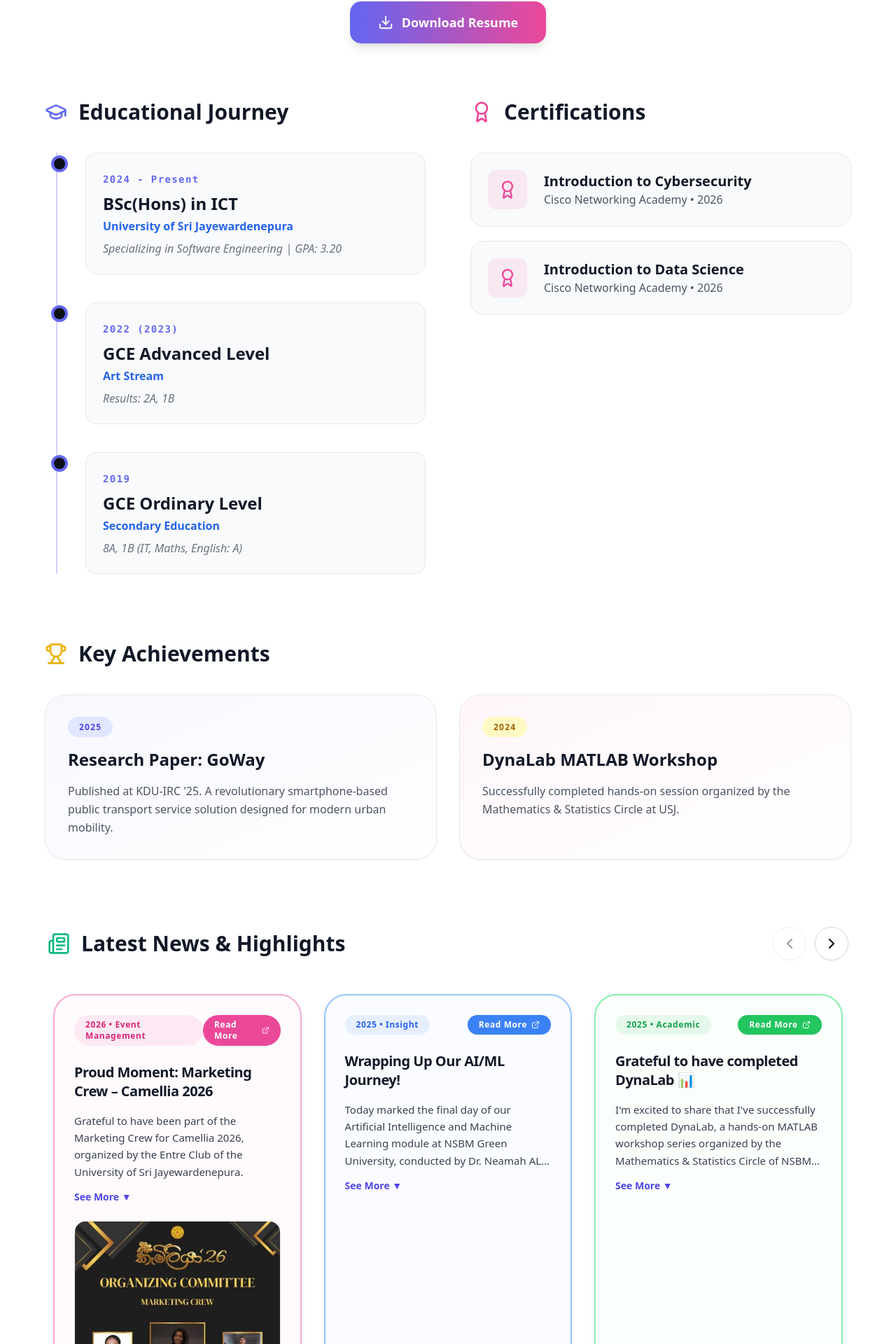
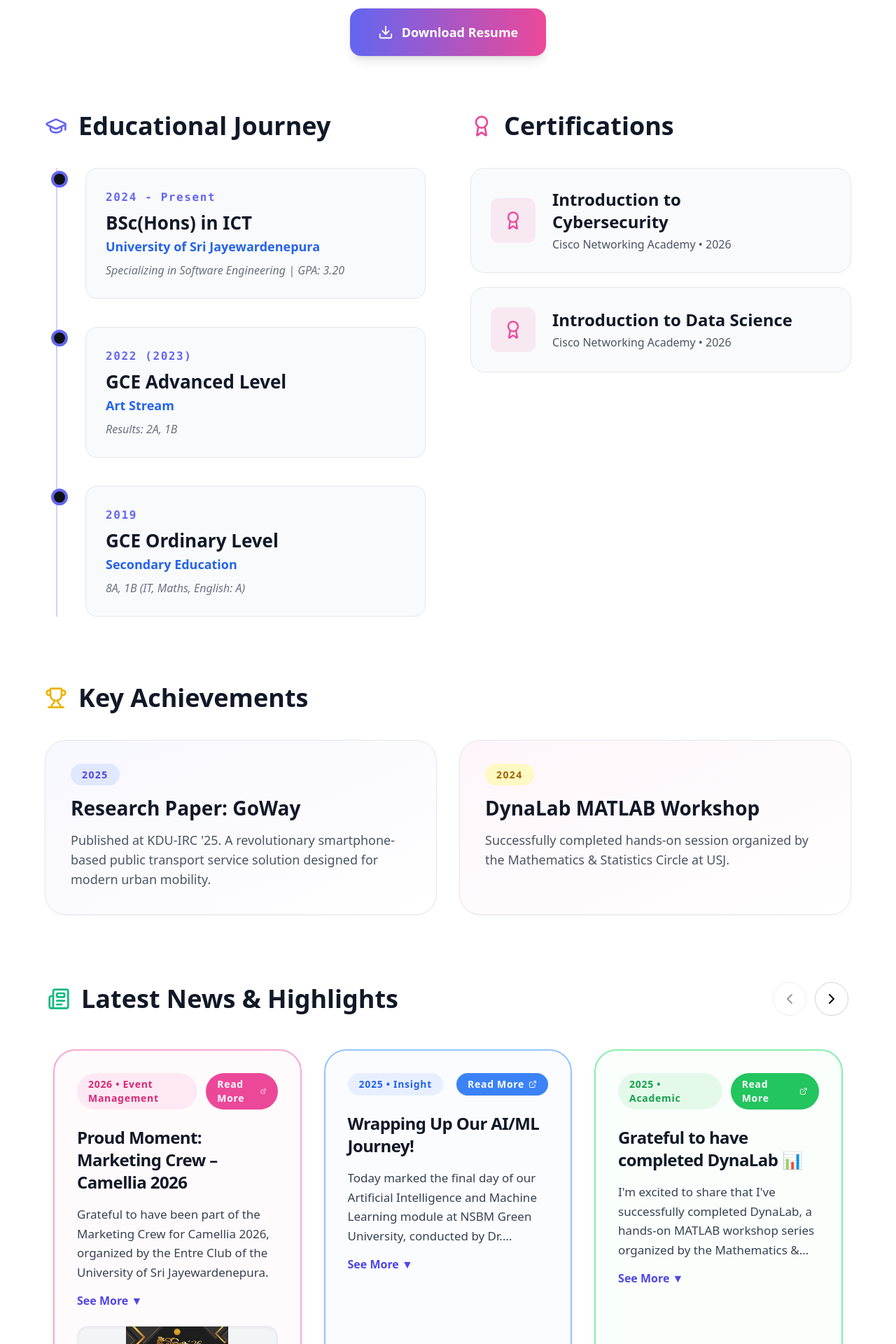
Before and after one commit to chathuni-kavindi/my-portfollio, a React (Create React App) app in the folder my-portfolio/: page /about in a window 1280 px wide. Shown: the part 374-2294 px from the top of the page at 70% size. Built offline with nearby package versions, Linux system fonts and the light colour scheme.

Commit message:
Fix mobile responsiveness, font sizes, card sizing, and wide-screen layout

```diff
--- a/my-portfolio/src/pages/About.js
+++ b/my-portfolio/src/pages/About.js
@@ -16,12 +16,12 @@ const highlightsData = [
   {
     date: "2026",
     tag: "Event Management",
-    title: "Proud Moment: Marketing Crew – Camellia 2026 ",
+    title: "Proud Moment: Marketing Crew – Camellia 2026",
     description: [
       "Grateful to have been part of the Marketing Crew for Camellia 2026, organized by the Entre Club of the University of Sri Jayewardenepura.",
       "Held on 18th March 2026 at the university premises, this event was more than just a celebration—it was a true reflection of teamwork, creativity, and shared vision.",
-      "“More than a team, a family.” Bound by a shared vision and strengthened through every challenge, we came together to create an unforgettable experience filled with music, energy, and lasting memories.",
-      "Melodies that touch the hearts… Special thanks to everyone who supported and contributed to the success of this event."
+      "Bound by a shared vision and strengthened through every challenge, we came together to create an unforgettable experience filled with music, energy, and lasting memories.",
+      "Special thanks to everyone who supported and contributed to the success of this event."
     ],
     image: "/camellia2026.jpg",
     linkedinUrl: "https://www.linkedin.com",
@@ -37,7 +37,7 @@ const highlightsData = [
   {
     date: "2025",
     tag: "Insight",
-    title: "Wrapping Up Our AI/ML Journey! ",
+    title: "Wrapping Up Our AI/ML Journey!",
     description: [
       "Today marked the final day of our Artificial Intelligence and Machine Learning module at NSBM Green University, conducted by Dr. Neamah AL-Naffakh from the University of Plymouth, UK.",
       "It was a truly inspiring learning experience – blending global insights with hands-on AI/ML applications. As final-year Software Engineering students, this gave us a powerful technological foundation."
@@ -93,71 +93,63 @@ const highlightsData = [
   }
 ];
 
-
 const HighlightCard = ({ item }) => {
   const [isExpanded, setIsExpanded] = useState(false);
-
   return (
     <div
-      className={`${item.theme.bgLight} dark:bg-[#161b22] rounded-[32px] border-2 ${item.theme.border} ${item.theme.hoverBg} ${item.theme.hoverBorder} p-6 sm:p-7 transition-all duration-300 shadow-md flex flex-col justify-between h-full min-h-[540px] w-full md:w-[calc(50%-1rem)] lg:w-[calc(33.333%-1.34rem)] shrink-0`}
+      className={`${item.theme.bgLight} dark:bg-[#161b22] rounded-[28px] sm:rounded-[32px] border-2 ${item.theme.border} ${item.theme.hoverBg} ${item.theme.hoverBorder} p-7 sm:p-8 transition-all duration-300 shadow-md flex flex-col justify-between h-full min-h-[460px] sm:min-h-[500px] lg:min-h-[540px] w-full md:w-[calc(50%-1rem)] lg:w-[calc(33.333%-1.34rem)] shrink-0`}
     >
       <div className="flex flex-col h-full">
-
-        <div className="flex items-center justify-between mb-6">
-          <span className={`px-4 py-1.5 rounded-full text-xs font-black tracking-wider ${item.theme.badgeBg}`}>
+        <div className="flex items-center justify-between mb-6 gap-3">
+          <span className={`px-4 py-1.5 rounded-full text-xs sm:text-sm font-black tracking-wider ${item.theme.badgeBg}`}>
             {item.date} • {item.tag}
           </span>
           <a
             href={item.linkedinUrl}
             target="_blank"
             rel="noopener noreferrer"
-            className={`flex items-center gap-1.5 px-4 py-1.5 rounded-full text-white text-xs font-black tracking-wider transition-all duration-200 shadow-sm ${item.theme.btnBg} hover:scale-105`}
+            className={`flex items-center gap-1.5 px-4 py-1.5 rounded-full text-white text-xs sm:text-sm font-black tracking-wider transition-all duration-200 shadow-sm ${item.theme.btnBg} hover:scale-105`}
           >
             Read More <ExternalLink size={12} />
           </a>
         </div>
 
-
-        <h4 className="text-xl font-extrabold text-gray-900 dark:text-white mb-4 leading-snug tracking-tight">
+        <h4 className="font-display text-xl sm:text-2xl font-extrabold text-gray-900 dark:text-white mb-4 leading-snug tracking-tight">
           {item.title}
         </h4>
 
-
-        <div className="text-[15px] text-gray-700 dark:text-gray-300 space-y-3.5 leading-relaxed font-normal flex-1">
+        <div className="text-base sm:text-[17px] text-gray-700 dark:text-gray-300 space-y-3.5 leading-relaxed font-normal flex-1">
           {isExpanded ? (
             item.description.map((paragraph, pIndex) => (
               <p key={pIndex}>{paragraph}</p>
             ))
           ) : (
-
             <p className="line-clamp-3 sm:line-clamp-4">{item.description[0]}</p>
           )}
-
 
           {item.description.length > 1 || item.description[0].length > 120 ? (
             <button
               onClick={() => setIsExpanded(!isExpanded)}
-              className="text-indigo-600 dark:text-indigo-400 font-bold text-sm hover:underline block mt-2 transition-all"
+              className="text-indigo-600 dark:text-indigo-400 font-bold text-sm sm:text-base hover:underline block mt-2 transition-all"
             >
               {isExpanded ? "See Less ▲" : "See More ▼"}
             </button>
           ) : null}
         </div>
-      </div>
-
 
         {item.image && (
-        <div className="mt-6 w-full h-44 sm:h-52 rounded-2xl overflow-hidden border border-gray-200/60 dark:border-gray-700 shadow-inner shrink-0">
+          <div className="mt-6 w-full h-44 sm:h-52 rounded-2xl overflow-hidden border border-gray-200/60 dark:border-gray-700 shadow-inner shrink-0 bg-gray-100 dark:bg-black/40 flex items-center justify-center">
             <img
               src={item.image}
               alt="Highlight Asset"
-            className="w-full h-full object-cover object-top transition-transform duration-500 hover:scale-105"
+              className="w-full h-full object-contain transition-transform duration-500 hover:scale-105"
               onError={(e) => {
                 e.target.src = "image_58929f.jpg";
               }}
             />
           </div>
         )}
+      </div>
     </div>
   );
 };
@@ -184,7 +176,6 @@ const About = () => {
           0%,100%{opacity:1;transform:scale(1)}
           50%{opacity:.3;transform:scale(.55)}
         }
-        /* CSS variables to handle accurate slide translations across different device screen widths */
         .slider-track {
           display: flex;
           transition: transform 500ms ease-out;
@@ -201,106 +192,107 @@ const About = () => {
         }
       `}</style>
 
-      <section className="min-h-screen transition-colors duration-300 bg-white text-black dark:bg-[#0d1117] dark:text-white px-[5%] py-[100px]">
-        <div className="max-w-6xl mx-auto">
-
-
-          <div className="flex flex-col items-center mb-20 text-center">
-            <div className="inline-flex items-center gap-2.5 bg-indigo-500/10 border border-indigo-500/20 text-indigo-500 dark:text-indigo-300 text-sm font-semibold tracking-widest uppercase px-5 py-2.5 rounded-full mb-6">
+      <section className="min-h-screen transition-colors duration-300 bg-white text-black dark:bg-[#0d1117] dark:text-white px-[5%] py-20 sm:py-24 md:py-[100px]">
+        <div className="max-w-[1700px] mx-auto">
+          <div className="flex flex-col items-center mb-16 sm:mb-20 text-center">
+            <div className="inline-flex items-center gap-2.5 bg-indigo-500/10 border border-indigo-500/20 text-indigo-500 dark:text-indigo-300 text-xs sm:text-sm font-semibold tracking-widest uppercase px-5 py-2.5 rounded-full mb-6">
               <span className="w-2.5 h-2.5 rounded-full bg-indigo-500 animate-[ctPulse_2s_infinite]" />
               My Professional Journey
             </div>
-            <h1 className="text-5xl font-bold uppercase tracking-wider mb-6">
+
+            <h1 className="font-display text-4xl sm:text-5xl md:text-6xl font-bold uppercase tracking-wider mb-6">
               About <span className="bg-gradient-to-r from-indigo-500 to-pink-500 bg-clip-text text-transparent">Me</span>
             </h1>
-            <p className="text-gray-600 dark:text-gray-400 text-xl leading-relaxed max-w-3xl mx-auto">
+
+            <p className="text-gray-600 dark:text-gray-400 text-lg sm:text-xl md:text-2xl leading-relaxed max-w-3xl mx-auto">
               A passionate full-stack software engineer with expertise in crafting innovative digital solutions.
               Specialized in modern web technologies, UI/UX design, and scalable applications.
             </p>
-            <button className="mt-10 flex items-center gap-3 px-10 py-4 bg-gradient-to-r from-indigo-500 to-pink-500 hover:from-indigo-600 hover:to-pink-600 text-white rounded-2xl font-bold text-lg transition-all duration-300 shadow-lg hover:scale-105">
+
+            <button className="mt-10 flex items-center gap-3 px-8 sm:px-10 py-4 sm:py-5 bg-gradient-to-r from-indigo-500 to-pink-500 hover:from-indigo-600 hover:to-pink-600 text-white rounded-2xl font-bold text-base sm:text-lg transition-all duration-300 shadow-lg hover:scale-105">
               <Download size={22} /> Download Resume
             </button>
           </div>
 
-          <div className="grid md:grid-cols-2 gap-16">
+          <div className="grid md:grid-cols-2 gap-12 sm:gap-16">
+            <div>
+              <h2 className="font-display text-2xl sm:text-3xl md:text-4xl font-extrabold mb-8 sm:mb-10 flex items-center gap-4 text-gray-900 dark:text-gray-100">
+                <GraduationCap className="text-indigo-500" size={32} />
+                Educational Journey
+              </h2>
 
-            <div>
-              <h2 className="text-3xl font-extrabold mb-10 flex items-center gap-4 text-gray-900 dark:text-gray-100">
-                <GraduationCap className="text-indigo-500" size={32} /> Educational Journey
-              </h2>
-              <div className="space-y-10 border-l-2 border-indigo-500/30 ml-4 pl-10 relative">
+              <div className="space-y-8 sm:space-y-10 border-l-2 border-indigo-500/30 ml-4 pl-8 sm:pl-10 relative">
                 {educationData.map((edu, index) => (
                   <div key={index} className="relative group">
-                    <div className="absolute -left-[49px] top-1 w-6 h-6 bg-[#0d1117] rounded-full border-4 border-indigo-500 transition-transform group-hover:scale-125"></div>
-                    <div className="bg-gray-50 dark:bg-slate-900/40 p-6 rounded-2xl border border-gray-200 dark:border-white/5 hover:border-indigo-500/40 transition-all duration-300">
-                      <span className="text-indigo-500 font-mono text-sm font-bold tracking-widest">{edu.year}</span>
-                      <h3 className="text-2xl font-bold mt-2 text-gray-900 dark:text-white">{edu.title}</h3>
-                      <p className="text-blue-600 dark:text-blue-400 font-semibold mt-1">{edu.institute}</p>
-                      <p className="text-gray-500 dark:text-gray-400 mt-2 italic">{edu.details}</p>
+                    <div className="absolute -left-[41px] sm:-left-[49px] top-1 w-5 h-5 sm:w-6 sm:h-6 bg-[#0d1117] rounded-full border-4 border-indigo-500 transition-transform group-hover:scale-125"></div>
+                    <div className="bg-gray-50 dark:bg-slate-900/40 p-6 sm:p-7 rounded-2xl border border-gray-200 dark:border-white/5 hover:border-indigo-500/40 transition-all duration-300">
+                      <span className="text-indigo-500 font-mono text-sm sm:text-base font-bold tracking-widest">{edu.year}</span>
+                      <h3 className="text-xl sm:text-2xl md:text-[26px] font-bold mt-2 text-gray-900 dark:text-white">{edu.title}</h3>
+                      <p className="text-blue-600 dark:text-blue-400 font-semibold text-base sm:text-lg mt-1">{edu.institute}</p>
+                      <p className="text-gray-500 dark:text-gray-400 text-sm sm:text-base mt-2 italic">{edu.details}</p>
                     </div>
                   </div>
                 ))}
               </div>
             </div>
 
-
             <div>
-              <h2 className="text-3xl font-extrabold mb-10 flex items-center gap-4 text-gray-900 dark:text-gray-100">
+              <h2 className="font-display text-2xl sm:text-3xl md:text-4xl font-extrabold mb-8 sm:mb-10 flex items-center gap-4 text-gray-900 dark:text-gray-100">
                 <Award className="text-pink-500" size={32} /> Certifications
               </h2>
+
               <div className="space-y-5">
                 {certificationData.map((cert, index) => (
-                  <div key={index} className="group flex items-center gap-6 bg-gray-50 dark:bg-slate-900/60 p-6 rounded-[20px] border border-gray-200 dark:border-white/5 hover:border-pink-500/40 transition-all duration-300 hover:translate-x-2">
-                    <div className="w-14 h-14 rounded-xl flex items-center justify-center bg-pink-500/10 text-pink-500">
+                  <div key={index} className="group flex items-center gap-5 sm:gap-6 bg-gray-50 dark:bg-slate-900/60 p-6 sm:p-7 rounded-[20px] border border-gray-200 dark:border-white/5 hover:border-pink-500/40 transition-all duration-300 hover:translate-x-2">
+                    <div className="w-14 h-14 sm:w-16 sm:h-16 rounded-xl flex items-center justify-center bg-pink-500/10 text-pink-500 shrink-0">
                       <Award size={28} />
                     </div>
                     <div className="flex-1">
-                      <h3 className="font-bold text-xl text-gray-900 dark:text-white group-hover:text-pink-500 transition">{cert.title}</h3>
-                      <p className="text-gray-600 dark:text-gray-400 font-medium">{cert.provider} • {cert.year}</p>
+                      <h3 className="font-bold text-lg sm:text-xl md:text-2xl text-gray-900 dark:text-white group-hover:text-pink-500 transition">{cert.title}</h3>
+                      <p className="text-gray-600 dark:text-gray-400 font-medium text-sm sm:text-base mt-1">{cert.provider} • {cert.year}</p>
                     </div>
-                    <ExternalLink size={20} className="text-gray-400 opacity-0 group-hover:opacity-100 transition" />
+                    <ExternalLink size={20} className="text-gray-400 opacity-0 group-hover:opacity-100 transition shrink-0" />
                   </div>
                 ))}
               </div>
             </div>
           </div>
 
-
-          <div className="mt-24">
-            <h2 className="text-3xl font-extrabold mb-10 flex items-center gap-4 text-gray-900 dark:text-gray-100">
+          <div className="mt-20 sm:mt-24">
+            <h2 className="font-display text-2xl sm:text-3xl md:text-4xl font-extrabold mb-8 sm:mb-10 flex items-center gap-4 text-gray-900 dark:text-gray-100">
               <Trophy className="text-yellow-500" size={32} /> Key Achievements
             </h2>
-            <div className="grid md:grid-cols-2 gap-8">
-              <div className="bg-gradient-to-br from-indigo-500/5 to-transparent dark:bg-slate-900/40 p-8 rounded-[30px] border border-gray-200 dark:border-white/5 hover:border-yellow-500/30 transition shadow-sm">
-                 <span className="bg-indigo-100 dark:bg-indigo-900/30 text-indigo-600 dark:text-indigo-400 px-4 py-1.5 rounded-full text-xs font-black uppercase tracking-widest">2025</span>
-                 <h3 className="text-2xl font-bold mt-5 text-gray-900 dark:text-white">Research Paper: GoWay</h3>
-                 <p className="text-gray-600 dark:text-gray-400 mt-4 leading-relaxed">
+
+            <div className="grid md:grid-cols-2 gap-6 sm:gap-8">
+              <div className="bg-gradient-to-br from-indigo-500/5 to-transparent dark:bg-slate-900/40 p-7 sm:p-9 rounded-[28px] sm:rounded-[30px] border border-gray-200 dark:border-white/5 hover:border-yellow-500/30 transition shadow-sm">
+                <span className="bg-indigo-100 dark:bg-indigo-900/30 text-indigo-600 dark:text-indigo-400 px-4 py-1.5 rounded-full text-xs sm:text-sm font-black uppercase tracking-widest">2025</span>
+                <h3 className="text-xl sm:text-2xl md:text-[28px] font-bold mt-5 text-gray-900 dark:text-white">Research Paper: GoWay</h3>
+                <p className="text-gray-600 dark:text-gray-400 text-sm sm:text-base md:text-lg mt-4 leading-relaxed">
                   Published at KDU-IRC '25. A revolutionary smartphone-based public transport service solution designed for modern urban mobility.
                 </p>
               </div>
-              <div className="bg-gradient-to-br from-pink-500/5 to-transparent dark:bg-slate-900/40 p-8 rounded-[30px] border border-gray-200 dark:border-white/5 hover:border-yellow-500/30 transition shadow-sm">
-                 <span className="bg-yellow-100 dark:bg-yellow-900/30 text-yellow-700 dark:text-yellow-400 px-4 py-1.5 rounded-full text-xs font-black uppercase tracking-widest">2024</span>
-                 <h3 className="text-2xl font-bold mt-5 text-gray-900 dark:text-white">DynaLab MATLAB Workshop</h3>
-                 <p className="text-gray-600 dark:text-gray-400 mt-4 leading-relaxed">
+
+              <div className="bg-gradient-to-br from-pink-500/5 to-transparent dark:bg-slate-900/40 p-7 sm:p-9 rounded-[28px] sm:rounded-[30px] border border-gray-200 dark:border-white/5 hover:border-yellow-500/30 transition shadow-sm">
+                <span className="bg-yellow-100 dark:bg-yellow-900/30 text-yellow-700 dark:text-yellow-400 px-4 py-1.5 rounded-full text-xs sm:text-sm font-black uppercase tracking-widest">2024</span>
+                <h3 className="text-xl sm:text-2xl md:text-[28px] font-bold mt-5 text-gray-900 dark:text-white">DynaLab MATLAB Workshop</h3>
+                <p className="text-gray-600 dark:text-gray-400 text-sm sm:text-base md:text-lg mt-4 leading-relaxed">
                   Successfully completed hands-on session organized by the Mathematics & Statistics Circle at USJ.
                 </p>
               </div>
             </div>
           </div>
 
-
-          <div className="mt-24 relative px-1">
-            <div className="flex flex-col sm:flex-row sm:items-center justify-between mb-10 gap-4">
-              <h2 className="text-3xl font-extrabold flex items-center gap-4 text-gray-900 dark:text-gray-100">
+          <div className="mt-20 sm:mt-24 relative px-1">
+            <div className="flex flex-col sm:flex-row sm:items-center justify-between mb-8 sm:mb-10 gap-4">
+              <h2 className="font-display text-2xl sm:text-3xl md:text-4xl font-extrabold flex items-center gap-4 text-gray-900 dark:text-gray-100">
                 <Newspaper className="text-emerald-500" size={32} /> Latest News & Highlights
               </h2>
-
 
               <div className="flex items-center gap-3">
                 <button
                   onClick={prevSlide}
                   disabled={currentIndex === 0}
-                  className={`w-12 h-12 rounded-full border border-gray-300 dark:border-gray-700 flex items-center justify-center transition-all shadow-sm ${
+                  className={`w-11 h-11 sm:w-12 sm:h-12 rounded-full border border-gray-300 dark:border-gray-700 flex items-center justify-center transition-all shadow-sm ${
                     currentIndex === 0
                       ? "opacity-40 cursor-not-allowed"
                       : "hover:bg-gray-100 dark:hover:bg-gray-800 hover:scale-105 active:scale-95"
@@ -311,7 +303,7 @@ const About = () => {
                 <button
                   onClick={nextSlide}
                   disabled={currentIndex >= highlightsData.length - 1}
-                  className={`w-12 h-12 rounded-full border border-gray-300 dark:border-gray-700 flex items-center justify-center transition-all shadow-sm ${
+                  className={`w-11 h-11 sm:w-12 sm:h-12 rounded-full border border-gray-300 dark:border-gray-700 flex items-center justify-center transition-all shadow-sm ${
                     currentIndex >= highlightsData.length - 1
                       ? "opacity-40 cursor-not-allowed"
                       : "hover:bg-gray-100 dark:hover:bg-gray-800 hover:scale-105 active:scale-95"
@@ -322,9 +314,7 @@ const About = () => {
               </div>
             </div>
 
-
             <div className="overflow-hidden w-full rounded-[32px] p-2">
-
               <div className="slider-track items-stretch">
                 {highlightsData.map((item, index) => (
                   <HighlightCard key={index} item={item} />
@@ -332,7 +322,6 @@ const About = () => {
               </div>
             </div>
           </div>
-
         </div>
       </section>
     </>
```
Also changed, not shown: my-portfolio/src/components/Navbar.js (+21 -23 lines), my-portfolio/src/pages/Contact.js (+39 -42 lines), my-portfolio/src/pages/Home.js (+14 -24 lines), my-portfolio/src/pages/Projects.js (+18 -24 lines). Lines whose indentation alone changed are shown as unchanged.
